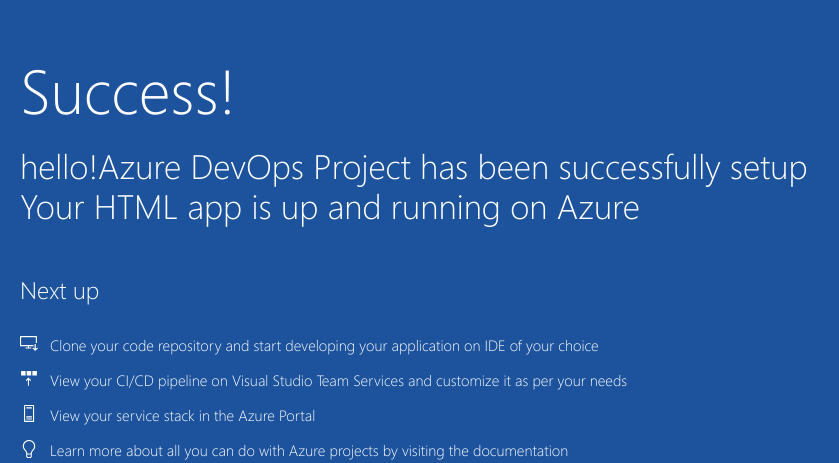
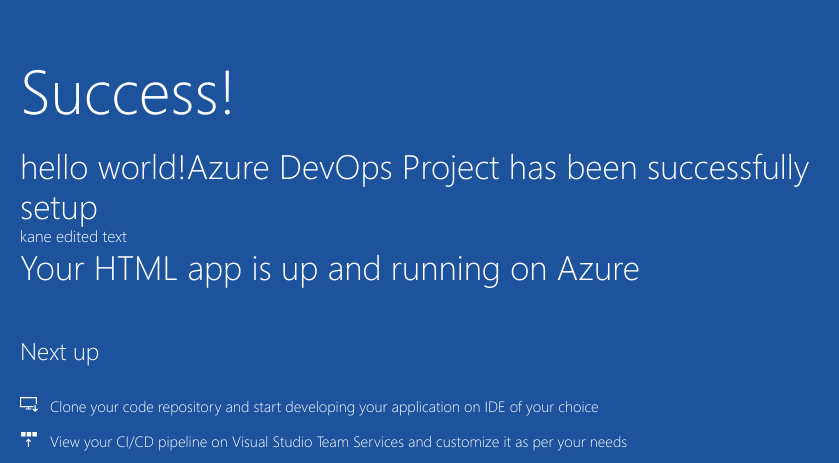
Before and after one commit to jldcruz84/casestudy3, a plain HTML site: page sample-project/index.html in a window 1280 px wide. Shown: the part 325-788 px from the top of the page, 205-1044 px from the left. Drawn offline with Linux system fonts and the light colour scheme.

Commit message:
kane edited text

```diff
--- a/sample-project/index.html
+++ b/sample-project/index.html
@@ -19,7 +19,9 @@
         </div>
             <div class="content-body">
                 <div class="success-text">Success!</div>
-                <div class="description line-1"> hello!Azure DevOps Project has been successfully setup</div>
+
+                <div class="description line-1"> hello world!Azure DevOps Project has been successfully setup</div>
+kane edited text
                 <div class="description line-2"> Your HTML app is up and running on Azure</div>
                 <div class="next-steps-container">
                     <div class="next-steps-header">Next up</div>
```
